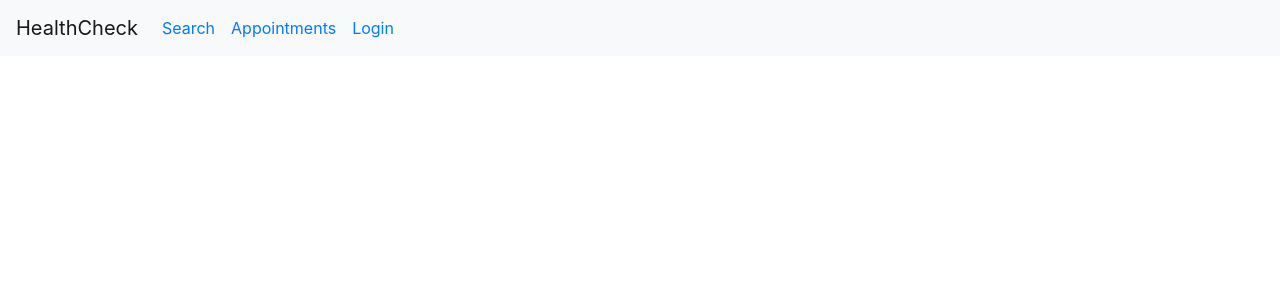
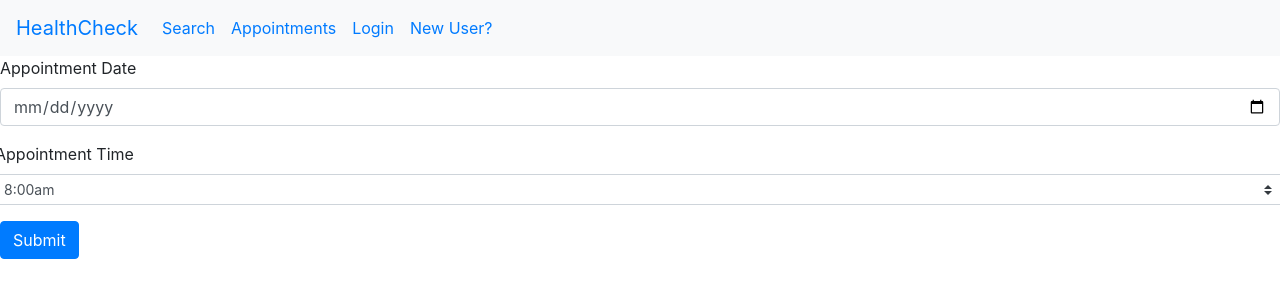
Before and after one commit to bumbot/healthCheck-frontend, a React (Create React App) app: page /appointments/new in a window 1280 px wide. Shown: the top 300 px of the page. Built offline with nearby package versions, Linux system fonts and the light colour scheme; no server answers; what google-maps-react would draw is missing.

Commit message:
able to create new user; validations working; added welcome page

```diff
--- a/src/App.css
+++ b/src/App.css
@@ -37,7 +37,7 @@
   }
 }
 
-.login {
+.login, .signup {
   text-align: center;
 }
 
--- a/src/App.js
+++ b/src/App.js
@@ -4,6 +4,8 @@ import Login from './containers/LoginContainer'
 import NavBar from './components/NavBar'
 import Appointment from './containers/Appointment'
 import ClinicInfo from './components/ClinicInfo'
+import ApptForm from './components/ApptForm'
+import Welcome from './components/Welcome'
 import {Route, Switch, Redirect} from 'react-router-dom'
 
 class App extends Component {
@@ -118,7 +120,7 @@ class App extends Component {
     if (!this.state.user || this.state.user === null) {
       return (
         <div className="login" >
-          <Login userLogin={this.userLogin}/>
+          <Login userLogin={this.userLogin} title="Login"/>
         </div>
       )
     } else {
@@ -128,9 +130,11 @@ class App extends Component {
     }
   }
 
-  // renderClinicInfo = (props, clinic) => {
+  // renderNewUser = () => {
   //   return (
-  //       <ClinicInfo name={this.props.currentClinic.name}/>
+  //     <div className="signup">
+  //       <Login userLogin={this.newUserCreate} title="Create a New User"/>
+  //     </div>
   //   )
   // }
 
@@ -144,6 +148,41 @@ class App extends Component {
     }
 
     fetch('http://localhost:3000/login', {
+      method: 'POST',
+      headers: {
+        'Accept': 'application/json',
+        'Content-Type': 'application/json'
+      },
+      body: JSON.stringify(payload)
+    })
+    .then(resp => resp.json())
+    .then(obj => {
+      if (obj.error === true) {
+        console.log("error")
+        alert(obj.message)
+      } else {
+        console.log("success");
+        this.setState({
+          user: obj.user_data,
+          appointments: obj.user_appts,
+          userClinics: obj.user_clinics
+        })
+      }
+    })
+
+    event.target.reset()
+  }
+
+  newUserCreate = (event) => {
+    event.preventDefault()
+    let name = event.target.children[0].children[1].value
+    let pw = event.target.children[1].children[1].value
+    let payload = {
+      username: name,
+      password: pw
+    }
+
+    fetch('http://localhost:3000/users', {
       method: 'POST',
       headers: {
         'Accept': 'application/json',
@@ -184,21 +223,22 @@ class App extends Component {
     this.setState({
       currentClinic: selectedClinic
     })
-    return (
-      <Redirect to={`/clinics/${clinicId}`} />
-    )
 }
 
   render(){
     return (
       <div className="App">
         <NavBar
-            user={this.state.user}
-            logout={this.userLogout}/>
+          user={this.state.user}
+          logout={this.userLogout}
+        />
         <Switch>
-          <Route exact path={["/", "/login"]} render={() =>
-            this.renderLogin()
-          }/>
+          <Route key="new" exact path ="/new" render={() => {
+            return <Login userLogin={this.newUserCreate} title="Create a New User"/>
+          }}/>
+          <Route exact path="/appointments/new" render={() => {
+            return <ApptForm clinic={this.state.currentClinic}/>
+          }}/>
           <Route exact path="/search" render={() =>
             this.renderClinicCont()
           }/>
@@ -208,9 +248,12 @@ class App extends Component {
           <Route exact path="/clinics/:id" render={(props) => {
             let id = props.match.params.id
             let clinic = this.state.listOfClinics.find(clinic => clinic.id === id)
-            console.log("what is clinic?", clinic)
             return <ClinicInfo clinic={clinic}/>
           }}/>
+          <Route key="login" exact path="/login" render={() =>
+            this.renderLogin()
+          }/>
+          <Route exact path='/' component={Welcome}/>
         </Switch>
       </div>
     )
--- /dev/null
+++ b/src/components/ApptForm.js
@@ -0,0 +1,37 @@
+import React from 'react'
+import Form from 'react-bootstrap/Form'
+import Button from 'react-bootstrap/Button'
+
+const ApptForm = (props) => {
+    return(
+        <div>
+            <Form>
+                <Form.Group>
+                    <Form.Label>Appointment Date</Form.Label>
+                    <Form.Control type="date"/>
+                </Form.Group>
+                <Form.Group>
+                    <Form.Row>
+                        <Form.Label>Appointment Time</Form.Label>
+                        <Form.Control as="select" size="sm" custom>
+                            <option>8:00am</option>
+                            <option>9:00am</option>
+                            <option>10:00am</option>
+                            <option>11:00am</option>
+                            <option>12:00pm</option>
+                            <option>1:00pm</option>
+                            <option>2:00pm</option>
+                            <option>3:00pm</option>
+                            <option>4:00pm</option>
+                            <option>5:00pm</option>
+                            <option>6:00pm</option>
+                        </Form.Control>
+                    </Form.Row>
+                </Form.Group>
+                <Button type="submit">Submit</Button>
+            </Form>
+        </div>
+    )
+}
+
+export default ApptForm
--- a/src/components/ClinicInfo.js
+++ b/src/components/ClinicInfo.js
@@ -1,9 +1,12 @@
 import React from 'react';
+import Button from 'react-bootstrap/Button'
+import {Redirect} from 'react-router-dom'
 
 const ClinicInfo = ({clinic}) => {
     return clinic ?
         <div>
             {clinic.name}
+            <Button variant='secondary' onClick={<Redirect to="/appointments/new"/>}>Create Appointment</Button>
         </div>
     : null
 }
--- a/src/components/NavBar.js
+++ b/src/components/NavBar.js
@@ -8,29 +8,41 @@ export default class NavBar extends Component {
         return (
             <div>
                 <Navbar bg="light" expand="lg" position="fixed">
-                    <Navbar.Brand href="/">HealthCheck</Navbar.Brand>
+                    <Navbar.Brand>
+                        <Link to='/'>
+                            HealthCheck
+                        </Link>
+                    </Navbar.Brand>
                     <Navbar.Toggle aria-controls="basic-navbar-nav" />
                     <Navbar.Collapse id="basic-navbar-nav">
                         <Nav className="mr-auto">
                             <Nav.Link>
-                                <Link to="/search">
+                                <Link to='/search'>
                                     Search
                                 </Link>
                             </Nav.Link>
                             <Nav.Link>
-                                <Link to="/appointments">
+                                <Link to='/appointments'>
                                     Appointments
                                 </Link>
                             </Nav.Link>
-                            {this.props.user ?<Nav.Link onClick={this.props.logout}>
-                                <Link to="/login">
-                                        Logout
+                            {this.props.user ?
+                            <Nav.Link>
+                                <Link onClick={this.props.logout} to='/login'>
+                                    Logout
                                 </Link>
-                            </Nav.Link> : <Nav.Link>
-                                <Link to="/login">
-                                    Login
-                                </Link>
-                            </Nav.Link>}
+                            </Nav.Link> : <>
+                                <Nav.Link>
+                                    <Link to='/login'>
+                                        Login
+                                    </Link>
+                                </Nav.Link>
+                                <Nav.Link>
+                                    <Link to='/new'>
+                                        New User?
+                                    </Link>
+                                </Nav.Link>
+                            </>}
                         </Nav>
                     </Navbar.Collapse>
                 </Navbar>
--- /dev/null
+++ b/src/components/Welcome.js
@@ -0,0 +1,11 @@
+import React from 'react'
+
+const Welcome = () => {
+    return(
+        <div>
+            <h1>Welcome to HealthCheck!</h1>
+        </div>
+    )
+}
+
+export default Welcome
--- a/src/containers/GoogleMap.js
+++ b/src/containers/GoogleMap.js
@@ -13,7 +13,7 @@ export class MapContainer extends Component {
                 lng: -77.032864
             },
             zoom: 12,
-            activeMarker: {},
+            activeMarker: null,
             showingInfoWindow: false
         }
     }
@@ -24,22 +24,33 @@ export class MapContainer extends Component {
         if (array.length !== 0) {
             return array.map(place => {
                 return (
-
                     <Marker
                         key={place.address_id}
-                            position={
-                                {lat: place.latitude,
-                                lng: place.longitude}}
+                        position={{
+                            lat: place.latitude,
+                            lng: place.longitude
+                        }}
                         name={place.name}
                         id={place.id}
                         onClick={this.onMarkerClick}
                         onMouseover={this.onHover}
-                        />
-
-
+                    >
+                        <InfoWindow
+                            key={`info-${place.address_id}`}
+                            marker={this.state.activeMarker}
+                            visible={this.state.showingInfoWindow}
+                            onClick={()=><Redirect to={`/clinics/${place.id}`}/>}
+                        >
+                            <div>
+                                <h1>{place.name}</h1>
+                            </div>
+                        </InfoWindow>
+                    </Marker>
                 )
             }
             )
+        } else {
+            return null
         }
     }
 
@@ -48,16 +59,19 @@ export class MapContainer extends Component {
     }
 
     onMarkerClick = (props, marker) => {
-        this.props.onClinicSelect(props)
+        debugger
         this.setState({
             activeMarker: marker,
             showingInfoWindow: true
         })
+        this.props.onClinicSelect(props)
+
     }
 
     onMapClick =() => {
         if (this.state.showingInfoWindow) {
             this.setState({
+                activeMarker: null,
                 showingInfoWindow: false
             })
         }
--- a/src/containers/LoginContainer.js
+++ b/src/containers/LoginContainer.js
@@ -6,6 +6,7 @@ export default class LoginContainer extends Component {
     render() {
         return (
             <div className="login-form">
+                <h1>{this.props.title}</h1>
                 <Form onSubmit={this.props.userLogin}>
                     <Form.Group controlId="formGroupUsername">
                         <Form.Label>Username</Form.Label>
```
Lines whose indentation alone changed are shown as unchanged.
